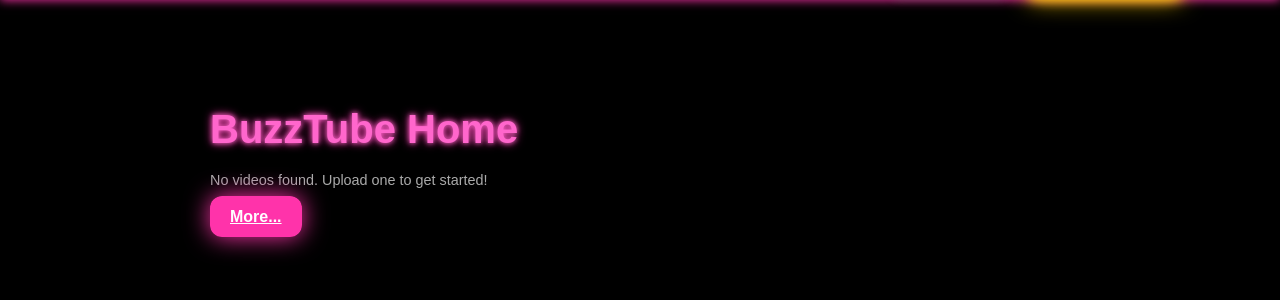
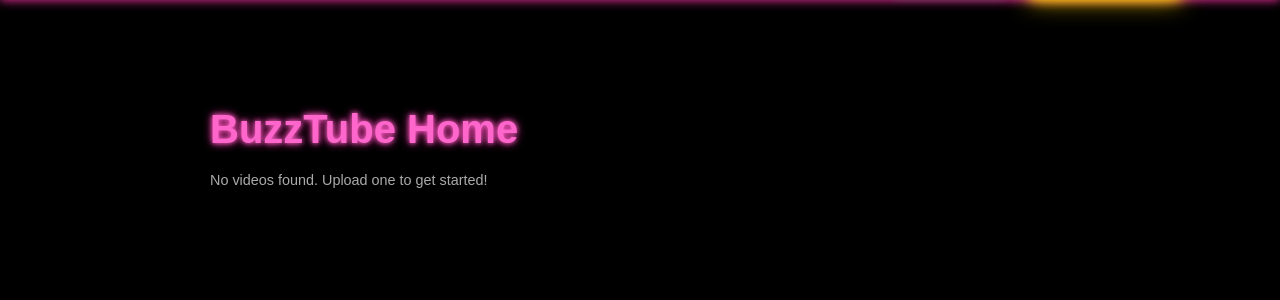
Before and after one commit to Mr-A-Hacker/BuzzTube2, a Flask app: page / in a window 1280 px wide. Shown: the part 39-339 px from the top of the page. Run offline with Flask 3, Linux system fonts and the light colour scheme; a user stored in the database is signed in; data comes from the database, SQL or seed files in the repository; data that the repository does not hold is empty.

Commit message:
Update home.html

```diff
--- a/templates/home.html
+++ b/templates/home.html
@@ -71,11 +71,6 @@
         <li class="meta">No videos found. Upload one to get started!</li>
       {% endfor %}
     </ul>
-
-    <!-- More Button -->
-    <div class="text-center mt-4">
-      <a href="{{ url_for('more_content') }}" class="btn three-d-btn">More...</a>
-    </div>
   </div>
 </div>
 
@@ -102,7 +97,13 @@
   .neon-input:focus { background:linear-gradient(160deg,#0a0a0a,#151515); border-color:#ff66cc; box-shadow:0 0 30px #ff66cc; transform:scale(1.05); }
 
   .premium-request { margin-bottom: 25px; }
-  .premium-badge { color: #ff66cc; font-weight: bold; text-shadow: 0 0 8px #ff33aa, 0 0 16px #ff66cc; margin-left: 8px; }
+
+  .premium-badge {
+    color: #ff66cc;
+    font-weight: bold;
+    text-shadow: 0 0 8px #ff33aa, 0 0 16px #ff66cc;
+    margin-left: 8px;
+  }
 </style>
 
 <!-- Script -->
```
